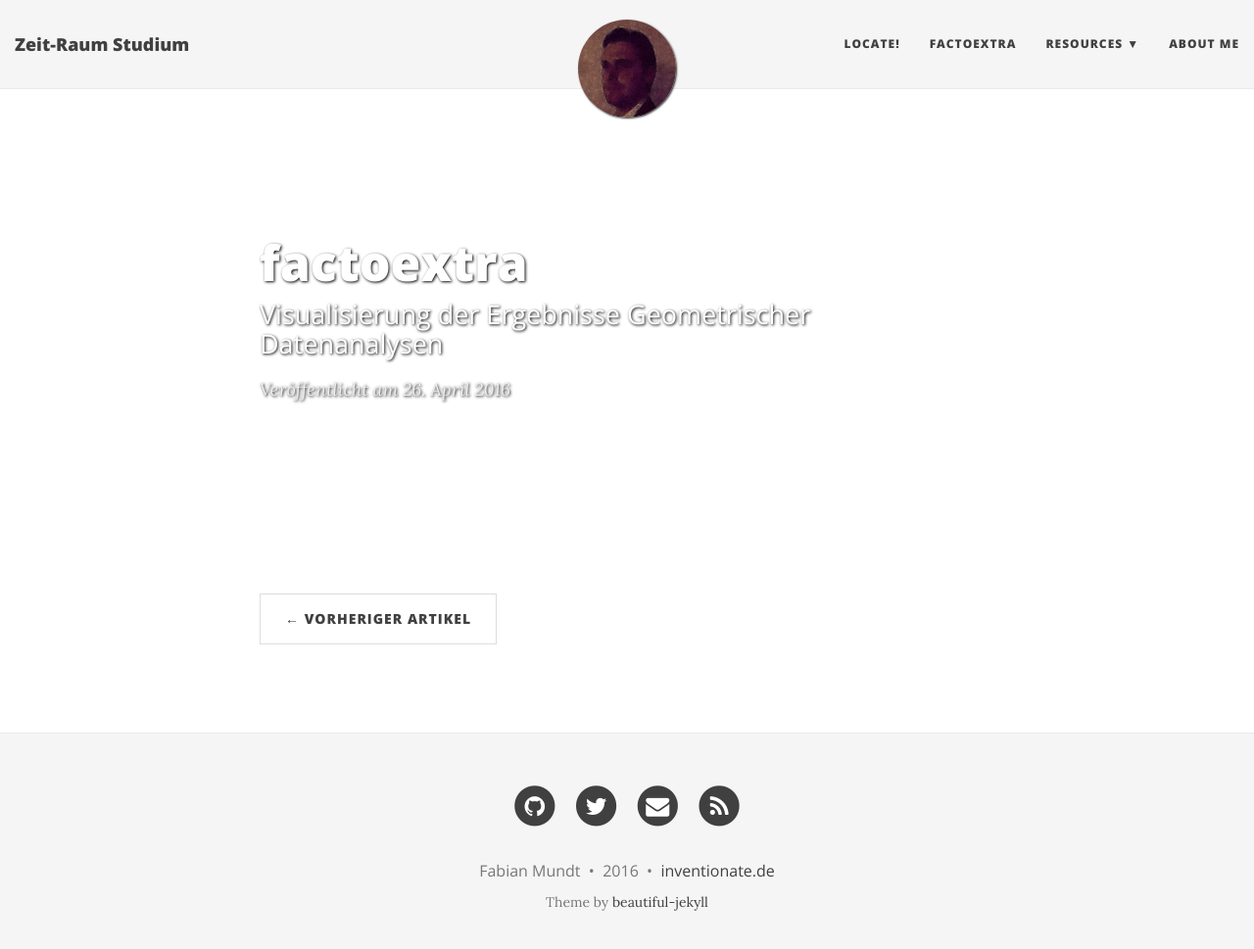
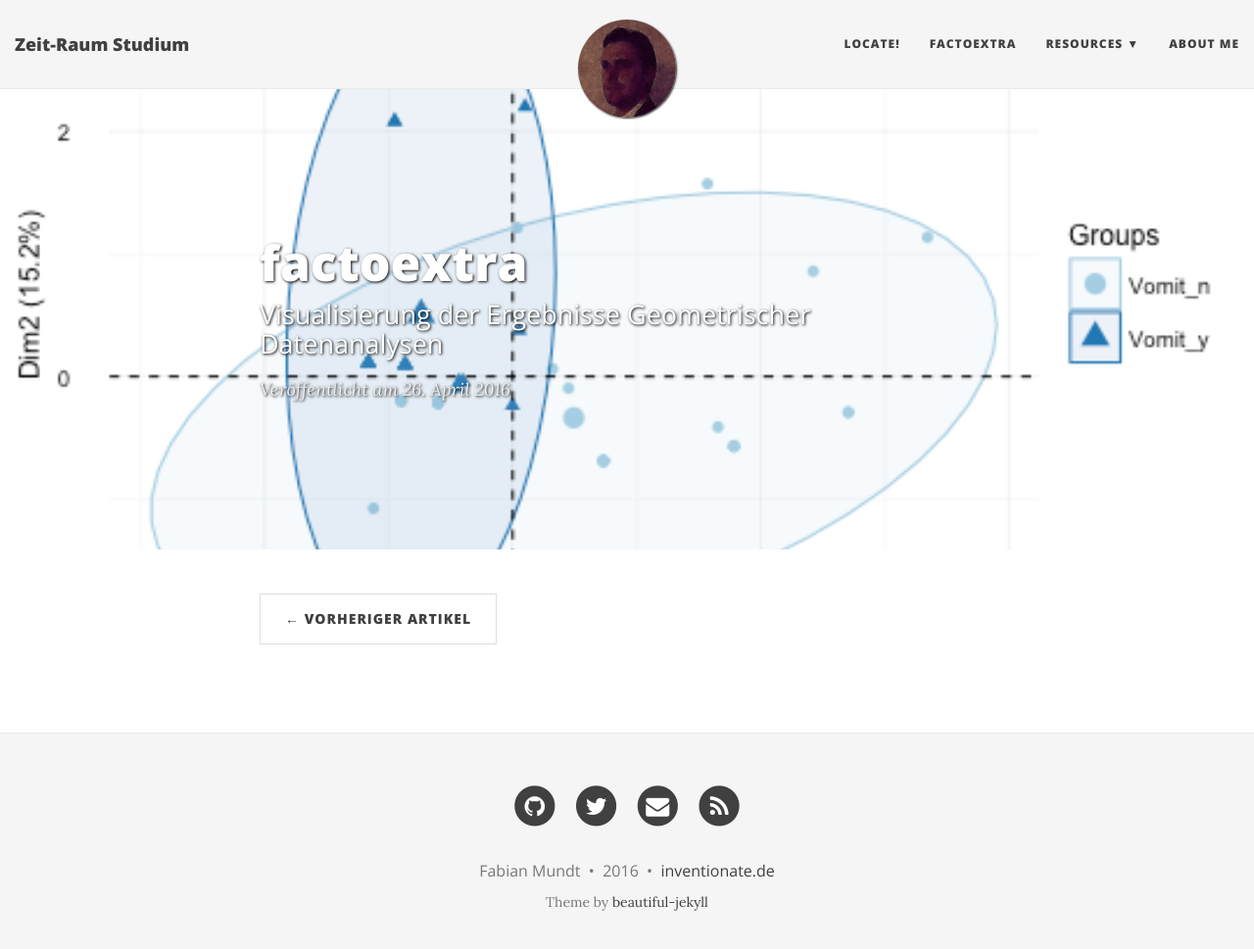
Before and after one commit to inventionate/inventionate-github-pages-backup, a Jekyll site: the page built from _posts/2016-04-26-factoextra.md, in a window 1280 px wide and 982 px high. Shown: the top 969 px of the window at 98% size. Built offline with Jekyll 4.4.1, drawn with Linux system fonts in a browser that asks for light colours; nearby versions of some CDN libraries; comment, search, counter and statistics services are not loaded.

Commit message:
factoextra post.

```diff
--- a/_posts/2016-04-26-factoextra.md
+++ b/_posts/2016-04-26-factoextra.md
@@ -2,5 +2,9 @@
 layout: post
 title: factoextra
 subtitle: Visualisierung der Ergebnisse Geometrischer Datenanalysen
-bigimg: /img/fviz_mfa-1.png, /img/fviz_mfa-2.png, /img/fviz_mfa-3.png, /img/fviz_mfa-1.png
+bigimg:
+- "/img/fviz_mfa-1.png" : "Individuen MFA"
+- "/img/fviz_mfa-2.png"
+- "/img/fviz_mfa-3.png"
+- "/img/fviz_mfa-1.png"
 ---
--- a/index.html
+++ b/index.html
@@ -2,7 +2,10 @@
 layout: page
 title: Zeit-Raum Studium
 subtitle: Studentische Zeit-Raum-Verhältnisse sichtbar machen
-bigimg: ["/img/tunnel1.jpg", "/img/tunnel2.jpg", "/img/tunnel3.jpg"]
+bigimg:
+    - "/img/tunnel1.jpg"
+    - "/img/tunnel2.jpg"
+    - "/img/tunnel3.jpg"
 ---
 
 <div class="posts-list">
```
